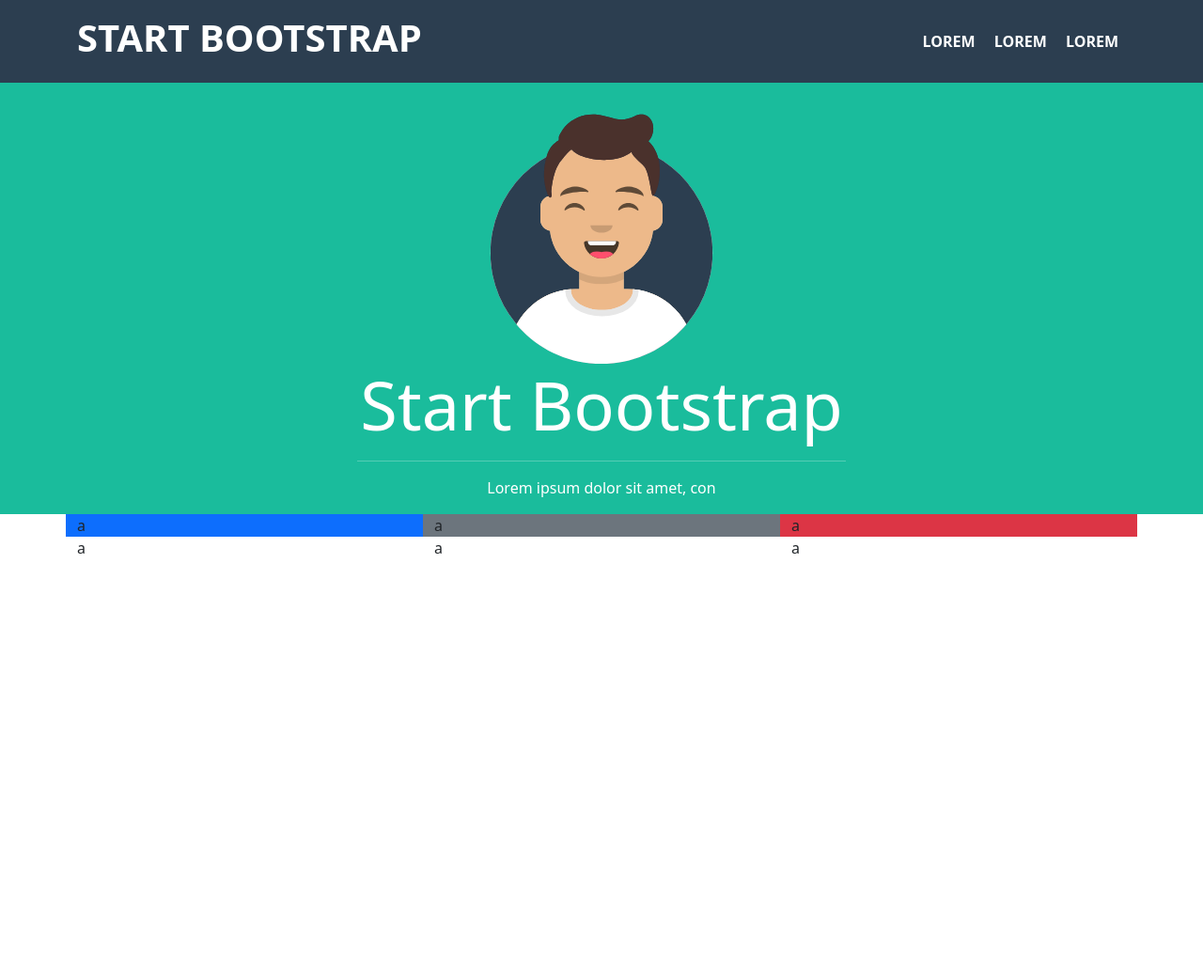
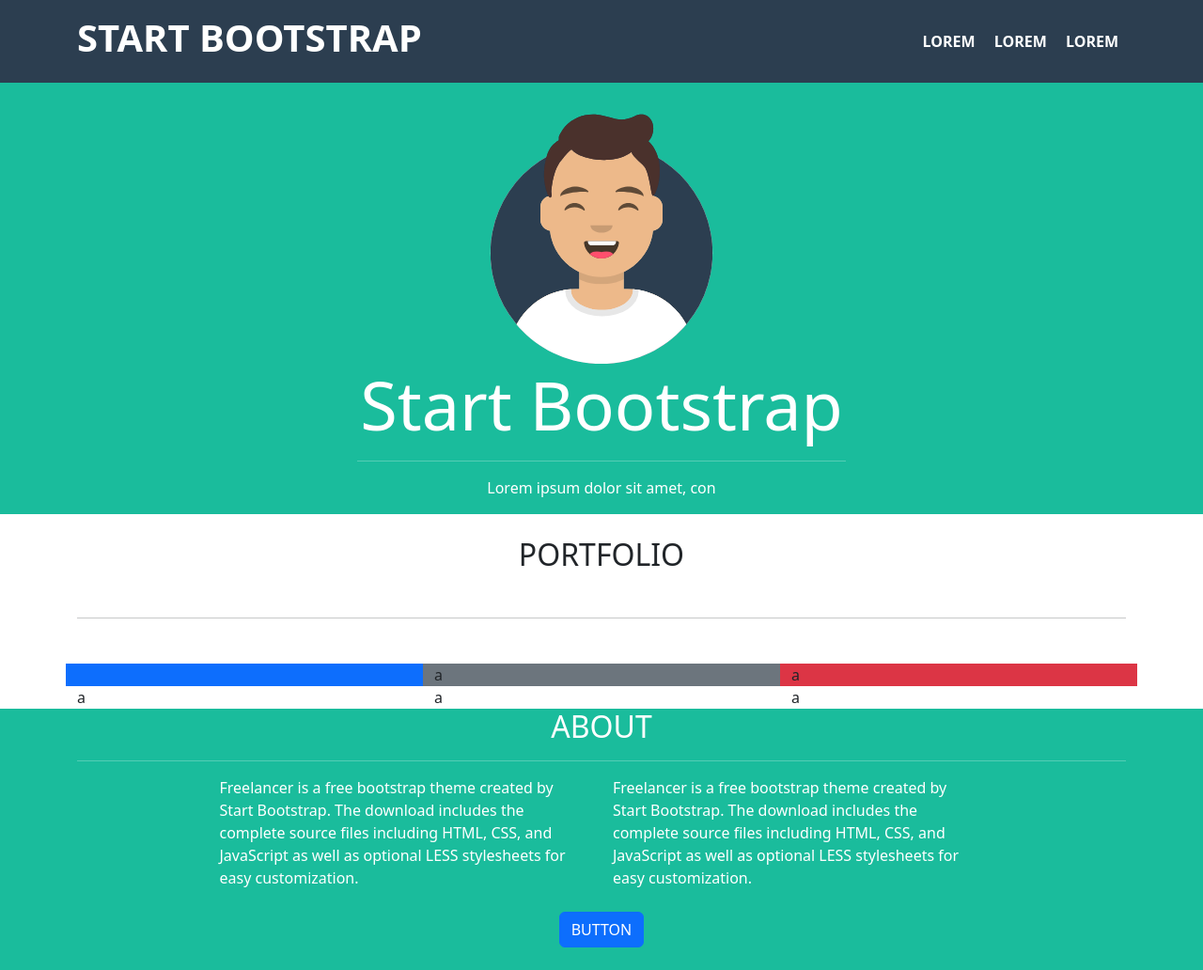
Before and after one commit to FrancescoGentileDev/html-css-bootstrap-freelancer, a plain HTML site: page index.html in a window 1280 px wide. Shown: the whole page at 94% size. Before the commit the page ends 800 px from the top, so only its background shows below. Drawn offline with nearby package versions, Linux system fonts and the light colour scheme.

Commit message:
✨ feat(about): first layout

```diff
--- a/index.html
+++ b/index.html
@@ -47,8 +47,16 @@
 
         <section class="portfolio container-lg">
             <div class="row">
+                <div class="col text-center pt-4 pb-4">
+                    <h2>PORTFOLIO</h2>
+                    <hr class="mt-5 mb-4">
+                </div>
+
+            </div>
+            </div>
+            <div class="row">
                 <div class="col-lg-4 bg-primary">
-                    a
+
                 </div>
 
                 <div class="col-lg-4 bg-secondary">
@@ -75,7 +83,45 @@
         </section>
 
         <section class="about">
+            <div class="container-sm">
 
+                <div class="row">
+                    <div class="col text-center">
+                        <h2>ABOUT</h2>
+                        <hr>
+                    </div>
+                </div>
+                <div class="row w-75 mx-auto">
+
+                    <div class="col">
+                        Freelancer is a free bootstrap
+                        theme created by Start Bootstrap.
+                        The download includes the
+                        complete source files including
+                        HTML, CSS, and JavaScript as
+                        well as optional LESS stylesheets
+                        for easy customization.
+                    </div>
+                    <div class="col">
+                        Freelancer is a free bootstrap
+                        theme created by Start Bootstrap.
+                        The download includes the
+                        complete source files including
+                        HTML, CSS, and JavaScript as
+                        well as optional LESS stylesheets
+                        for easy customization.
+                    </div>
+
+                </div>
+
+                <div class="row text-center mt-4 pb-4">
+                    <div class="col">
+                        <a name="" id="" class="btn btn-primary" href="#" role="button">Button</a>
+                    </div>
+                </div>
+
+
+            </div>
         </section>
 
         <section class="contact">
```
